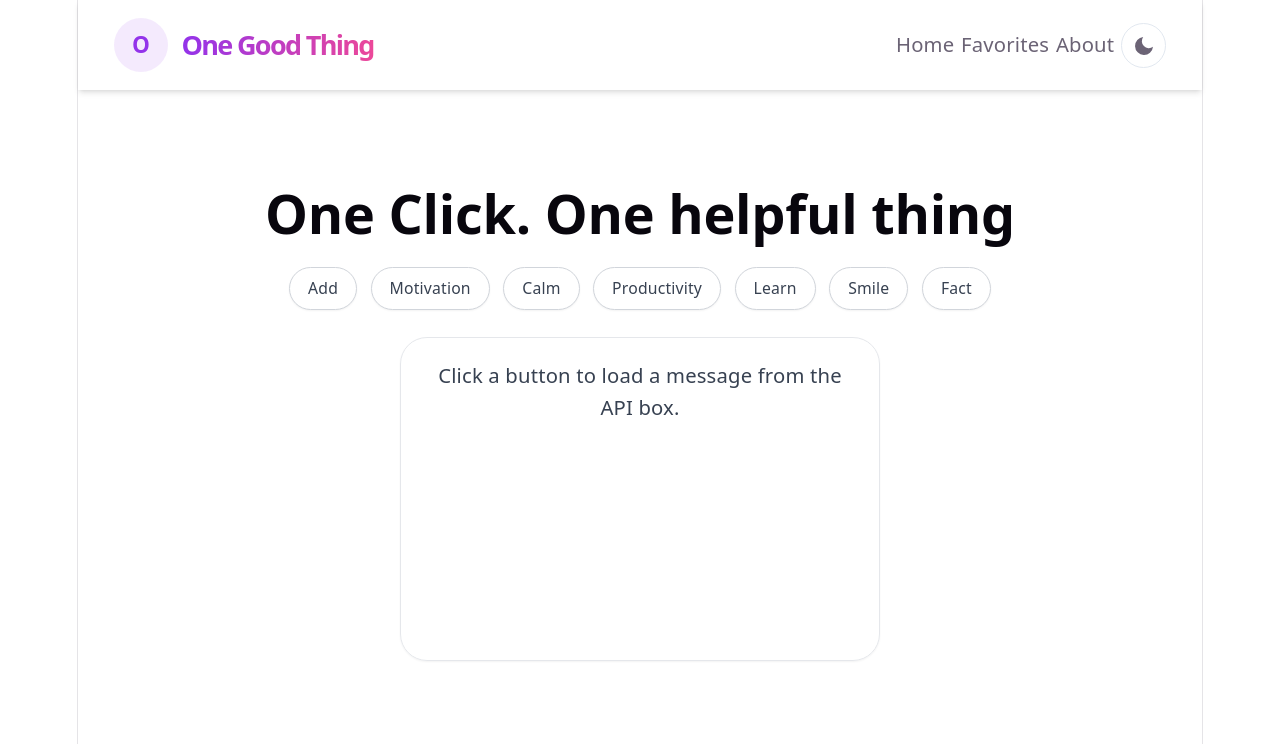
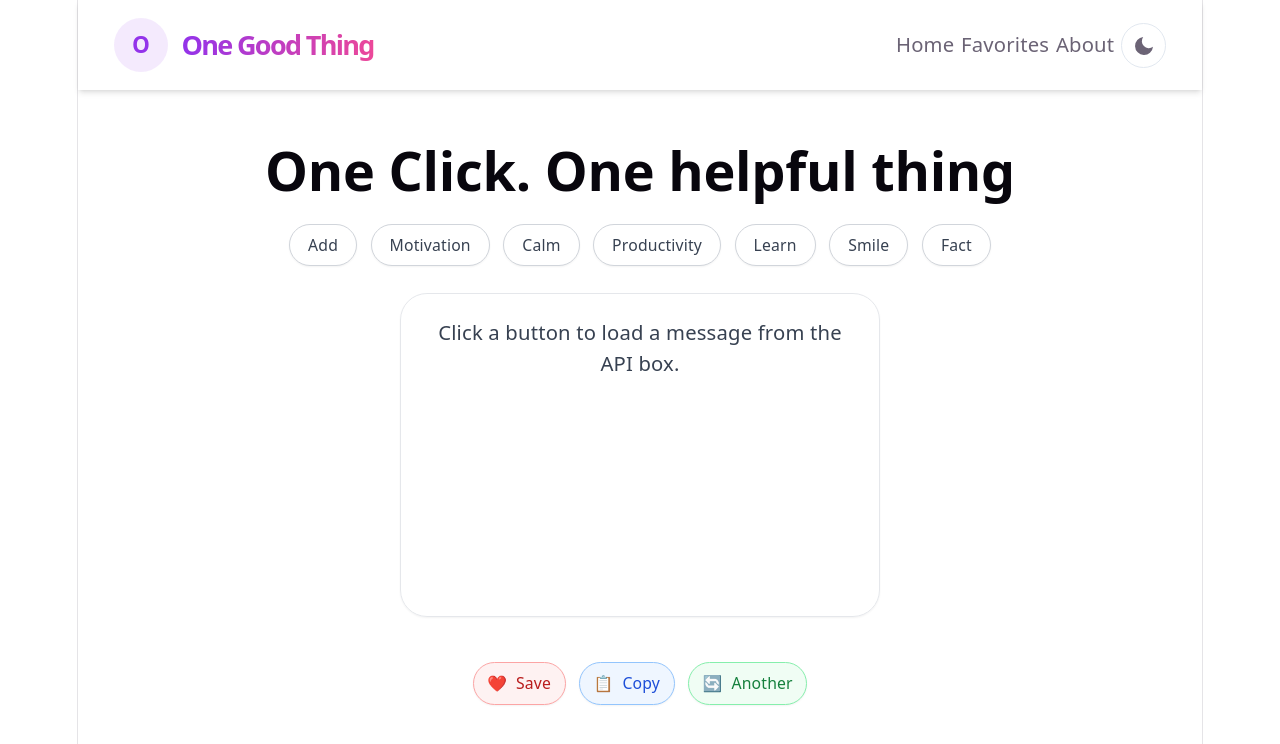
Before and after one commit to preetivadali/one-good-thing, a React (Vite) app: page / in a window 1280 px wide. Shown: the top 744 px of the page. Built offline with nearby package versions, Linux system fonts and the light colour scheme.

Commit message:
Add action buttons below message box

```diff
--- a/src/App.jsx
+++ b/src/App.jsx
@@ -61,6 +61,32 @@ function App() {
             ? "Loading message..."
             : message || "Click a button to load a message from the API box."}
         </div>
+
+        <div className="flex justify-center gap-3 pt-4 flex-nowrap">
+          <button
+            type="button"
+            className="inline-flex items-center gap-2 rounded-full border border-red-300 bg-red-50 px-3 py-2 text-sm font-medium text-red-700 shadow-sm transition hover:bg-red-100 dark:border-red-700 dark:bg-red-900/30 dark:text-red-200"
+          >
+            <span>❤️</span>
+            Save
+          </button>
+
+          <button
+            type="button"
+            className="inline-flex items-center gap-2 rounded-full border border-blue-300 bg-blue-50 px-3 py-2 text-sm font-medium text-blue-700 shadow-sm transition hover:bg-blue-100 dark:border-blue-700 dark:bg-blue-900/30 dark:text-blue-200"
+          >
+            <span>📋</span>
+            Copy
+          </button>
+
+          <button
+            type="button"
+            className="inline-flex items-center gap-2 rounded-full border border-green-300 bg-green-50 px-3 py-2 text-sm font-medium text-green-700 shadow-sm transition hover:bg-green-100 dark:border-green-700 dark:bg-green-900/30 dark:text-green-200"
+          >
+            <span>🔄</span>
+            Another
+          </button>
+        </div>
       </div>
     </>
   );
```
